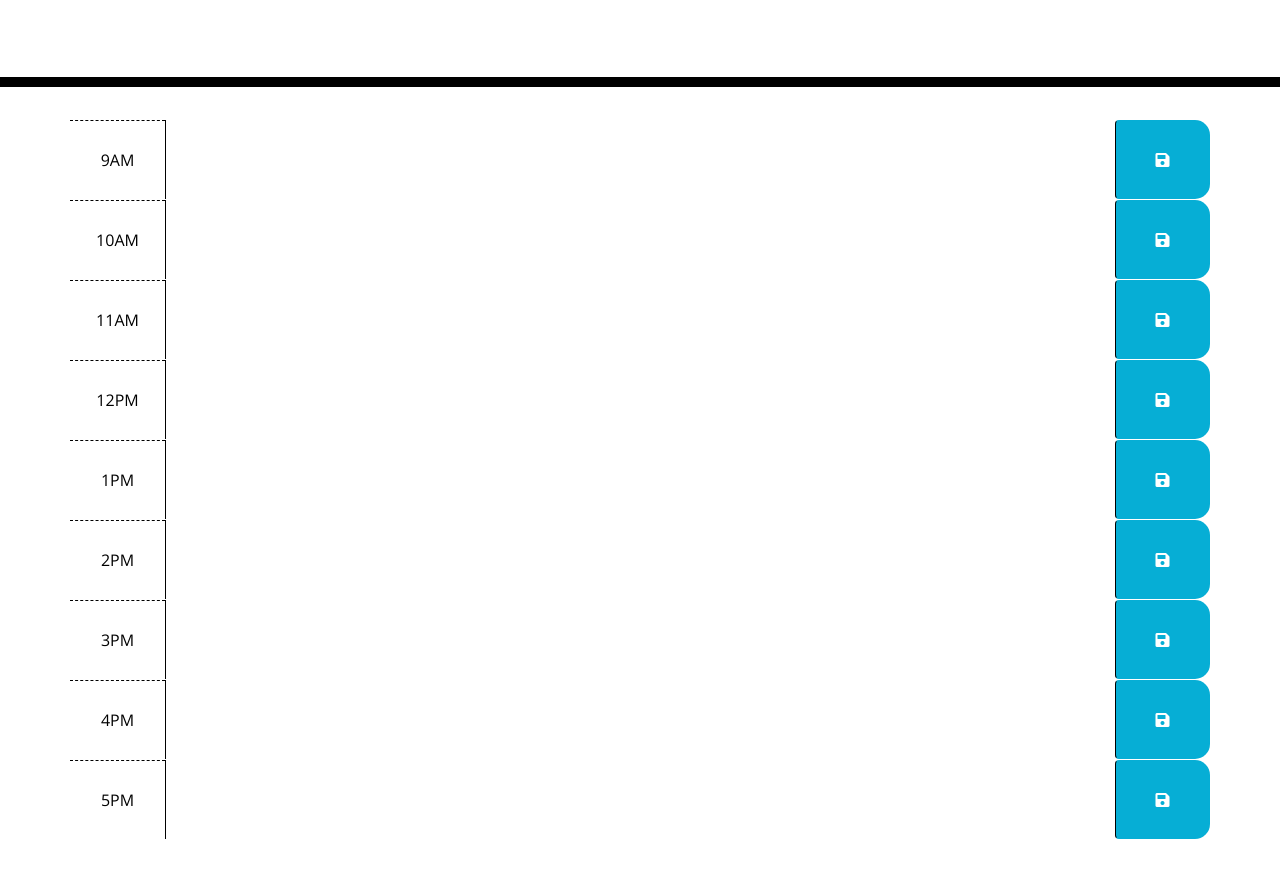
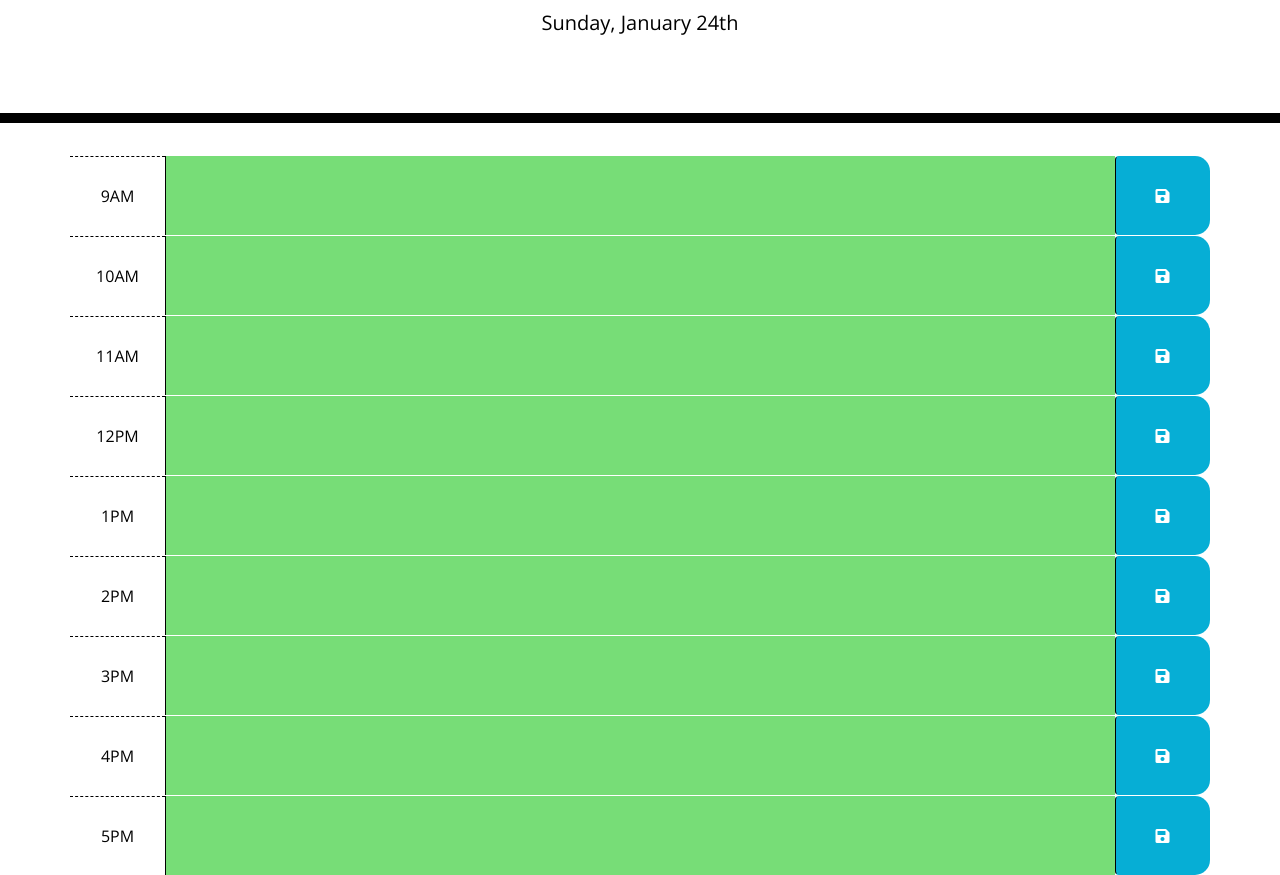
Before and after one commit to rickhill543/work-day-scheduler, a plain HTML site: page index.html in a window 1280 px wide. Shown: the part 181-1056 px from the top of the page. Before the commit the page ends 1020 px from the top, so only its background shows below. Drawn offline with nearby package versions, Linux system fonts and the light colour scheme.

Commit message:
setup an array of objects for the timeblocks and color coded them

```diff
--- a/assets/css/style.css
+++ b/assets/css/style.css
@@ -51,17 +51,17 @@ textarea{
 
 .past {
   background-color: #d3d3d3;
-  color: white;
+  color: black;
 }
 
 .present {
   background-color: #ff6961;
-  color: white;
+  color: black;
 }
 
 .future {
   background-color: #77dd77;
-  color: white;
+  color: black;
 }
 
 .saveBtn {
--- a/assets/js/script.js
+++ b/assets/js/script.js
@@ -0,0 +1,78 @@
+// create the html structure to hold the time blocks
+// create an array to hold each time block's information
+// color code the time blocks based on past, present, and future categories by using moment.js
+// store data in localstorage and populate descriptions with saved information
+
+// retrieves and stores the current time in integer format
+var currentTime = moment().format("H");
+console.log("Current Time: " + currentTime);
+
+
+// checks for a stored array of task information to use, if none exist, a fresh one is created
+var taskArray = JSON.parse(localStorage.getItem("tasks"));
+if (!taskArray) {
+    console.log("A fresh taskArray has been generated");
+    taskArray = [
+        {
+            "id": "hour-9",
+            "hour": 9,
+            "description": ""
+        },
+        {
+            "id": "hour-10",
+            "hour": 10,
+            "description": ""
+        },
+        {
+            "id": "hour-11",
+            "hour": 11,
+            "description": ""
+        },
+        {
+            "id": "hour-12",
+            "hour": 12,
+            "description": ""
+        },
+        {
+            "id": "hour-13",
+            "hour": 13,
+            "description": ""
+        },
+        {
+            "id": "hour-14",
+            "hour": 14,
+            "description": ""
+        },
+        {
+            "id": "hour-15",
+            "hour": 15,
+            "description": ""
+        },
+        {
+            "id": "hour-16",
+            "hour": 16,
+            "description": ""
+        },
+        {
+            "id": "hour-17",
+            "hour": 17,
+            "description": ""
+        }
+    ]
+}
+
+
+// displays the current date in real time
+$("#currentDay").html(moment().format("dddd, MMMM Do"));
+
+
+// color coding of the time blocks to indicate past present and future times
+for (i=0;i<taskArray.length;i++) {
+    if (taskArray[i].hour < currentTime) {
+        $("#hour-" + [i+9] + " textarea").addClass("past");
+    } else if (taskArray[i].hour == currentTime) {
+        $("#hour-" + [i+9] + " textarea").addClass("present");
+    } else {
+        $("#hour-" + [i+9] + " textarea").addClass("future");
+    }
+}
--- a/index.html
+++ b/index.html
@@ -34,68 +34,52 @@
 
 
 
-        <div id="nineam" class="row time-block">
+        <div id="hour-9" class="row time-block">
           <div class="col-md-1 hour">9AM</div>
           <textarea class="col-md-10 description"></textarea>
-          <button class="btn saveBtn col-md-1"><i class="fas fa-save"></i></button>
+          <button id="" class="btn saveBtn col-md-1"><i class="fas fa-save"></i></button>
         </div>
-      </div>
-      <div class="container">
-        <div id="tenam" class="row time-block">
+        <div id="hour-10" class="row time-block">
           <div class="col-md-1 hour">10AM</div>
           <textarea class="col-md-10 description"></textarea>
           <button class="btn saveBtn col-md-1"><i class="fas fa-save"></i></button>
         </div>
-      </div>
-      <div class="container">
-        <div id="elevenam" class="row time-block">
+        <div id="hour-11" class="row time-block">
           <div class="col-md-1 hour">11AM</div>
           <textarea class="col-md-10 description"></textarea>
           <button class="btn saveBtn col-md-1"><i class="fas fa-save"></i></button>
         </div>
-      </div>
-      <div class="container">
-        <div id="twelvepm" class="row time-block">
+        <div id="hour-12" class="row time-block">
           <div class="col-md-1 hour">12PM</div>
           <textarea class="col-md-10 description"></textarea>
           <button class="btn saveBtn col-md-1"><i class="fas fa-save"></i></button>
         </div>
-      </div>
-      <div class="container">
-        <div id="onepm" class="row time-block">
+        <div id="hour-13" class="row time-block">
           <div class="col-md-1 hour">1PM</div>
           <textarea class="col-md-10 description"></textarea>
           <button class="btn saveBtn col-md-1"><i class="fas fa-save"></i></button>
         </div>
-      </div>
-      <div class="container">
-        <div id="twopm" class="row time-block">
+        <div id="hour-14" class="row time-block">
           <div class="col-md-1 hour">2PM</div>
           <textarea class="col-md-10 description"></textarea>
           <button class="btn saveBtn col-md-1"><i class="fas fa-save"></i></button>
         </div>
-      </div>
-      <div class="container">
-        <div id="threepm" class="row time-block">
+        <div id="hour-15" class="row time-block">
           <div class="col-md-1 hour">3PM</div>
           <textarea class="col-md-10 description"></textarea>
           <button class="btn saveBtn col-md-1"><i class="fas fa-save"></i></button>
         </div>
-      </div>
-      <div class="container">
-        <div id="fourpm" class="row time-block">
+        <div id="hour-16" class="row time-block">
           <div class="col-md-1 hour">4PM</div>
           <textarea class="col-md-10 description"></textarea>
           <button class="btn saveBtn col-md-1"><i class="fas fa-save"></i></button>
         </div>
-      </div>
-      <div class="container">
-        <div id="fivepm" class="row time-block">
+        <div id="hour-17" class="row time-block">
           <div class="col-md-1 hour">5PM</div>
           <textarea class="col-md-10 description"></textarea>
           <button class="btn saveBtn col-md-1"><i class="fas fa-save"></i></button>
         </div>
-      </div>
+    </div>
 
 
 
```
